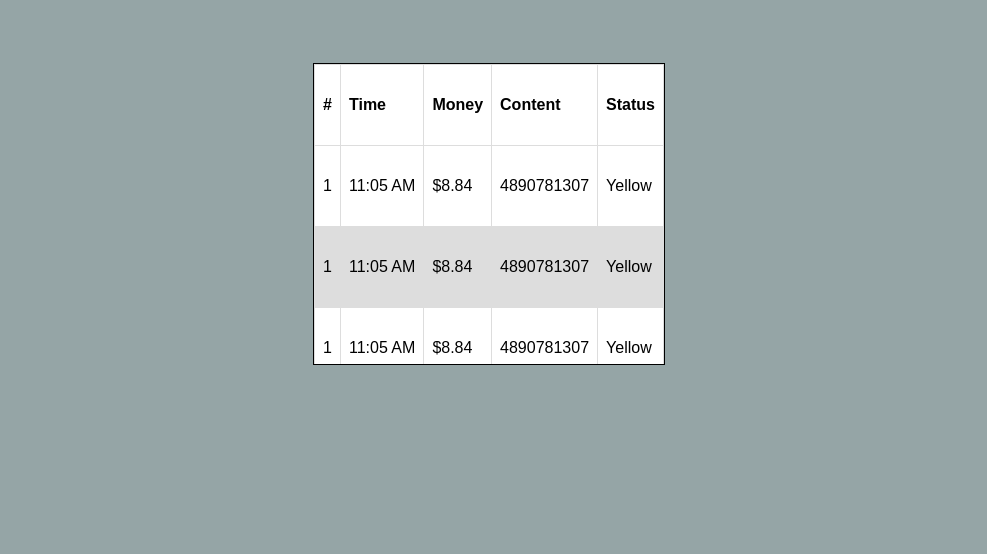
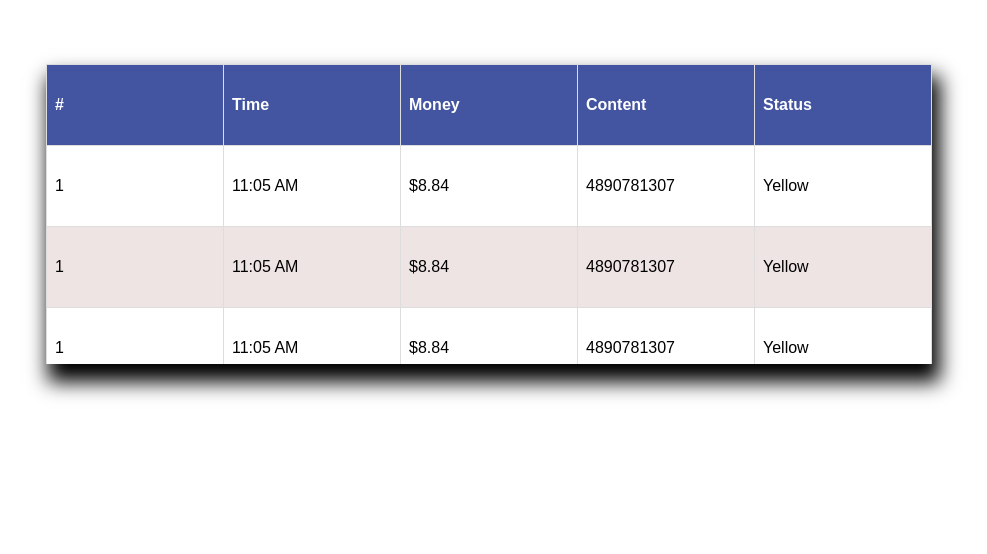
Before and after one commit to phubao1999/Intern-Vnext-2020, a plain HTML site: page fe-basic/table/table.html in a window 1280 px wide. Shown: the part 186-740 px from the top of the page, without its empty margins (151-1138 px from the left). Drawn offline with nearby package versions, Linux system fonts and the light colour scheme.

Commit message:
Css For Table

```diff
--- a/fe-basic/table/table.scss
+++ b/fe-basic/table/table.scss
@@ -10,33 +10,59 @@ table {
     height: 300px;
     overflow: auto;
     display: block;
+
+    &::-webkit-scrollbar {
+        width: 12px;
+        background-color: #F5F5F5;
+    }
+
+    &::-webkit-scrollbar-track {
+        border-radius: 10px;
+        background-color: #F5F5F5;
+    }
+
+    &::-webkit-scrollbar-thumb {
+        border-radius: 10px;
+        background-color: #555;
+    }
 }
-tbody{
-    height:100%;
+
+thead {
+    tr {
+        background-color: #4355a0 !important;
+        color: #fff;
+    }
+}
+
+tbody {
+    height: 100%;
     width: 100%;
 }
+
 td,
 th {
     border: 1px solid #dddddd;
     text-align: left;
     padding: 8px;
     height: 4rem;
+    width: 10rem;
 }
 
 tr:nth-child(odd) {
     background-color: #fff;
+
     &:hover {
-        background-color: #dddddd;
+        background-color: #efe4e4;
     }
 }
 
 tr:nth-child(even) {
-    background-color: #dddddd;
+    background-color: #efe4e4;
 }
 
 .all {
     display: table-row;
-    border: 1.5px solid;
+    box-shadow: 5px 15px 19px 3px;
 }
 
 .d-none {
@@ -48,5 +74,4 @@ tr:nth-child(even) {
     align-items: center;
     justify-content: center;
     height: 100vh;
-    background-color: #95a5a6;
 }
```
Also changed, not shown: fe-basic/table/table.css, 1 other file.
